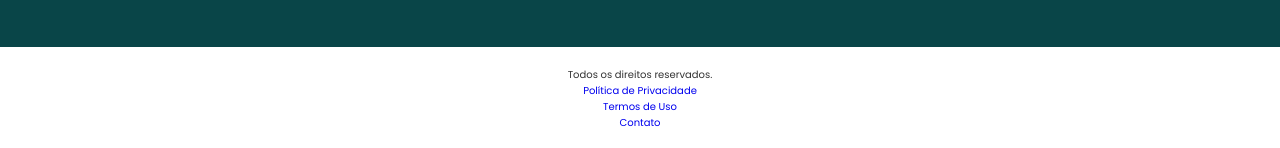
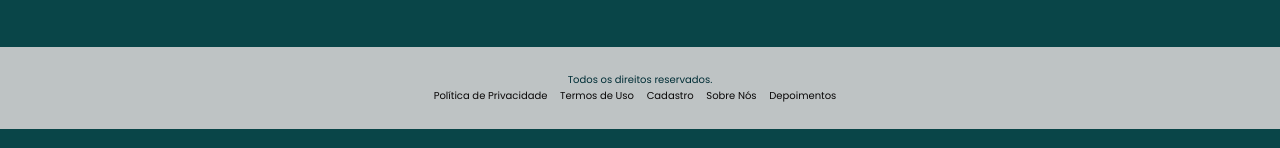
Before and after one commit to LeticiaBorges06/Projeto-M2--Hackaton, a plain HTML site: page pages/Pagina de Dentro/pagina.html in a window 1280 px wide. Shown: the part 2384-2532 px from the top of the page. Drawn offline with nearby package versions, Linux system fonts and the light colour scheme.

Commit message:
jm commit 2

```diff
--- a/pages/Pagina de Dentro/pagina.html
+++ b/pages/Pagina de Dentro/pagina.html
@@ -241,9 +241,11 @@
         <p>Todos os direitos reservados.</p>
         <nav>
             <ul>
-                <li><a href="#">Política de Privacidade</a></li>
-                <li><a href="#">Termos de Uso</a></li>
-                <li><a href="#">Contato</a></li>
+                <li><a href=>Política de Privacidade</a></li>
+                <li><a href=>Termos de Uso</a></li>
+                <li><a href="/pages/Cadastro/cadastro.html">Cadastro</a></li>
+                <li><a href="/pages/Pagina de Dentro/pagina.html">Sobre Nós</a></li>
+                <li><a href="/pages/Quarta Pagina/quarta.html">Depoimentos</a></li>
             </ul>
         </nav>
     </footer>
--- a/pages/Pagina de Dentro/pagina_module.css
+++ b/pages/Pagina de Dentro/pagina_module.css
@@ -449,8 +449,21 @@ h4 {
 }
 
 footer {
-    background-color: #fff; /* Fundo branco */
-    color: #333; /* Texto preto */
+    background-color: #bec3c4;
+    color: #012e36;
     text-align: center;
-    padding: 20px;
+    padding: 25px;
 }
+
+footer .footer-content {
+    max-width: 1200px;
+}
+
+footer nav ul li {
+    display: inline;
+    margin-right: 10px;
+}
+
+footer nav ul li a {
+    color: #0a0808;
+}
```
